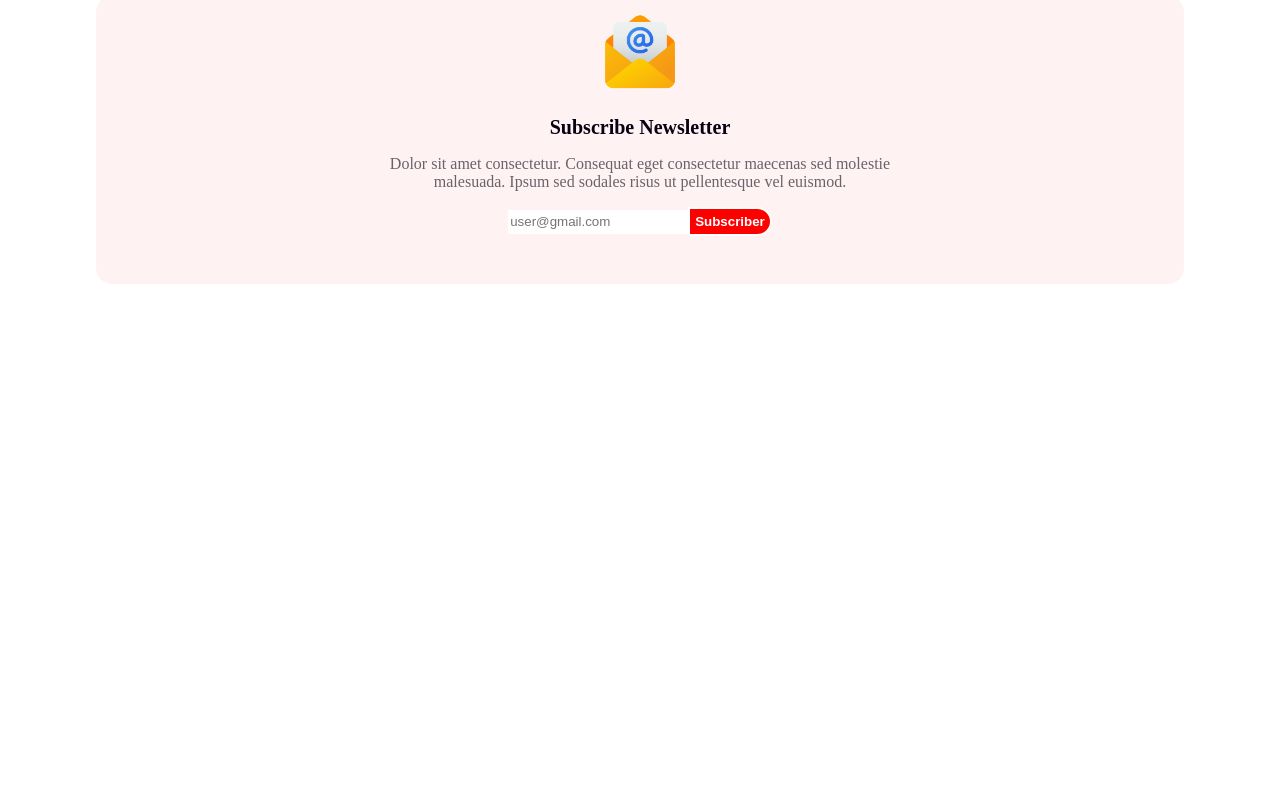
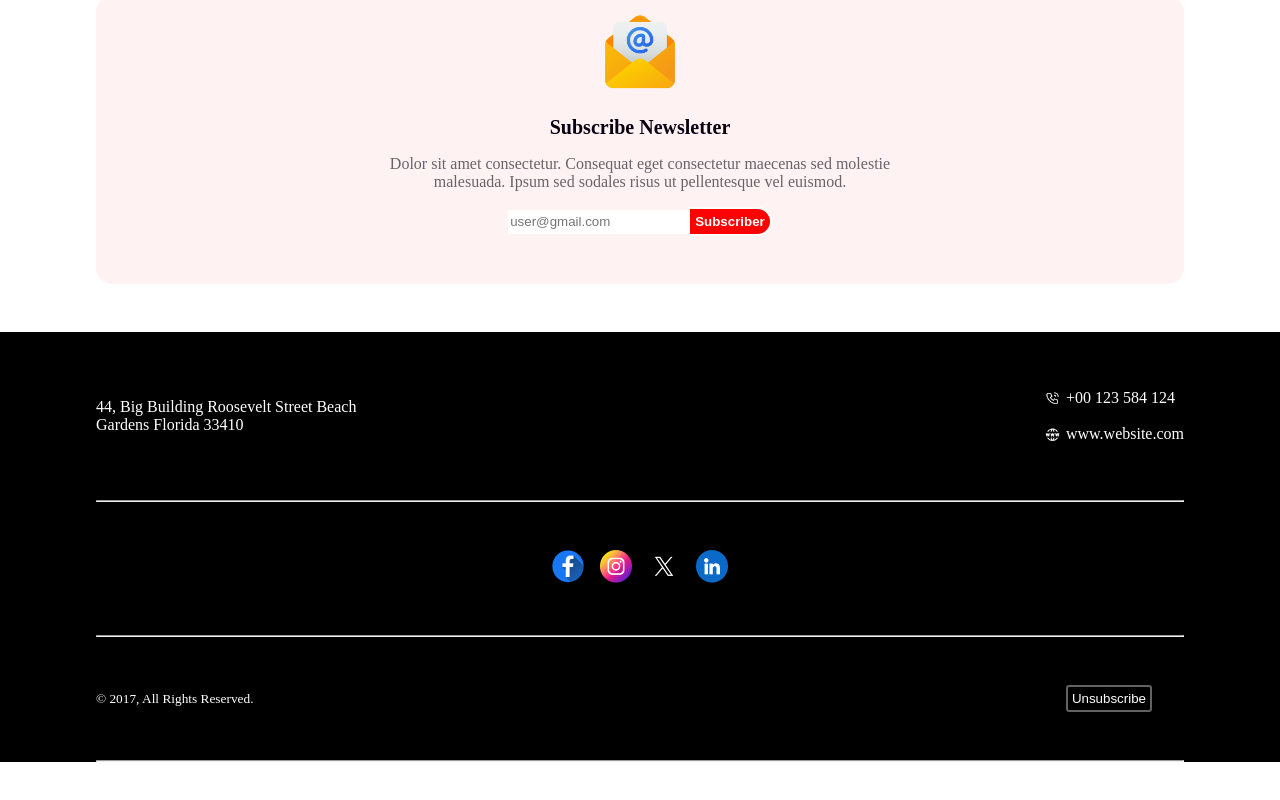
Before and after one commit to sujonifty/New-year, a plain HTML site: page index.html in a window 1280 px wide. Shown: the part 3490-4290 px from the top of the page. Before the commit the page ends 3822 px from the top, so only its background shows below. Drawn offline with Linux system fonts and the light colour scheme.

Commit message:
completed first bonus  section

```diff
--- a/css/style.css
+++ b/css/style.css
@@ -335,3 +335,54 @@ input {
     border-radius: 0px 50px 50px 0px;
     background: #F00;
 }
+
+/* -----------Footer section---------- */
+
+/* ------address & copyrights section */
+footer{
+    width: 100%;
+    color: #FFF;
+    background-color: #000;
+}
+.address{
+    width: 24%;
+}
+.contact-items img{
+width: 15px;
+text-align: center;
+margin: 0.35rem;
+}
+.contact-items{
+
+margin-top: 0.35rem;
+}
+.contact{
+    display: flex;
+    flex-direction: row;
+    align-items: center;
+}
+.contact-container{
+    display: flex;
+    justify-content: space-between;
+    align-items: center;
+    padding: 3rem 0rem;
+}
+/* -----social media section------ */
+.social-media{
+    display: flex;
+    justify-content: center;
+    align-items: center;
+}
+.social-media img{
+    width:2rem;
+    margin: 3rem 0.5rem;
+}
+/* ------unsubscribe section------ */
+#Unsubscribe button{
+    background-color: #000;
+    color: #ffffff;
+    border: 2px solid #646161;
+    border-radius: 0.20rem;
+    margin-right: 2rem;
+    padding: 0.25rem;
+}
--- a/index.html
+++ b/index.html
@@ -173,9 +173,67 @@
             </div>
         </section>
     </main>
+    <!-- -----------Footer section---------- -->
+    <footer>
+        <section class="same-container">
+            <!-- ------contact section------ -->
+            <div class=" contact-container">
+                <div class="address">
+                    <p>
+                        44, Big Building Roosevelt Street
+                        Beach Gardens Florida 33410
+                    </p>
+                </div>
+                <div>
+                    <div class=" contact">
+                        <div class="contact-items">
+                            <img src="images/Call.png" alt="">
+                        </div>
+                        <div>
+                            <p >+00 123 584 124</p>
+                        </div>
+                    </div>
+                    <div class=" contact">
+                        <div class="contact-items">
+                            <img src="images/Website.png" alt="">
+                        </div>
+                        <div>
+                            <p >www.website.com</p>
+                        </div>
+                    </div>
+                </div>
+            </div>
+            <hr>
+            <!-- ------social-media section------ -->
+            <div class="social-media">
+                <div>
+                    <a href=""><img src="images/Facebook.png" alt="Facebook icon"></a>
+                </div>
+                <div>
+                    <a href=""><img src="images/Instagram.png" alt="Instagram icon"></a>
+                </div>
+                <div>
+                    <a href=""><img src="images/Twitter.png" alt="Twitter icon"></a>
+                </div>
+                <div>
+                    <a href=""><img src="images/Linkedin.png" alt="Linkedin icon"></a>
+                </div>
+            </div>
+            <hr>
+            <!-- ------copyrights section------ -->
+            <div class=" contact-container">
+                <div class="address">
+                    <p>
+                       <small>&copy; 2017, All Rights Reserved.</small>
+                    </p>
+                </div>
+                <div id="Unsubscribe">
+                    <a href=""><button>Unsubscribe</button></a>
+                </div>
 
-    <footer>
-
+            </div>
+            <hr>
+        </section>
     </footer>
 </body>
 
```
